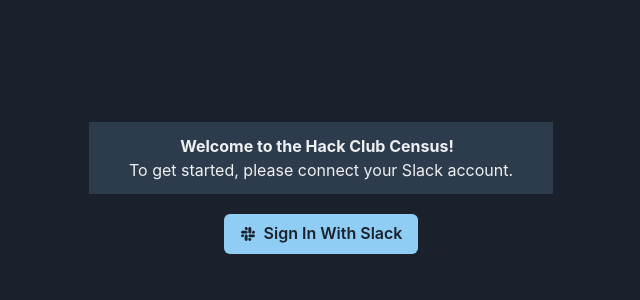
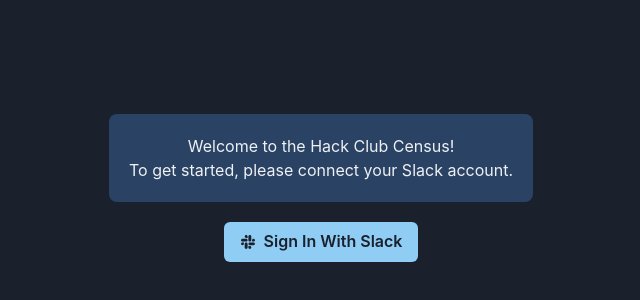
Before and after one commit to hackclub/census, a Next.js app: page / in a window 1280 px wide. Shown: the part 212-512 px from the top of the page, without its empty margins (319-959 px from the left). Built offline with nearby package versions, Linux system fonts and the light colour scheme; no server answers.

Commit message:
avatar + other questionable changes

```diff
--- a/src/lib/auth.ts
+++ b/src/lib/auth.ts
@@ -4,6 +4,7 @@
 export interface User {
   userId: string;
   userName: string;
+  picture?: string;
 }
 
 export default async function auth(
@@ -18,5 +19,6 @@
   return {
     userId: payload.userId as string,
     userName: payload.userName as string,
+    picture: payload.picture as string,
   };
 }
--- a/src/pages/api/callback.ts
+++ b/src/pages/api/callback.ts
@@ -23,6 +23,7 @@
   const jwt = await new jose.SignJWT({
     userId: claims["https://slack.com/user_id"],
     userName: claims.name,
+    picture: claims.picture,
   })
     .setProtectedHeader({ alg: "HS256" })
     .setIssuedAt()
--- a/src/pages/index.tsx
+++ b/src/pages/index.tsx
@@ -1,11 +1,11 @@
 import {
-  Alert,
-  AlertDescription,
-  AlertTitle,
   Box,
   Button,
   ButtonGroup,
   Flex,
+  Text,
+  Image,
+  Heading,
 } from "@chakra-ui/react";
 import { FaArrowRight, FaSlack } from "react-icons/fa";
 import Link from "next/link";
@@ -21,12 +21,28 @@
     return (
       <Flex alignItems="center" justifyContent="center" height="100vh">
         <Box textAlign="center">
-          <Alert flexDirection="column" status="info" mb={5} px={10}>
-            <AlertTitle>Welcome to the Hack Club Census!</AlertTitle>
-            <AlertDescription>
-              You're signed in as {user.userName}.
-            </AlertDescription>
-          </Alert>
+          <Flex
+            mb={5}
+            p={5}
+            alignItems="center"
+            bg="blue.800"
+            borderRadius="lg"
+          >
+            {user.picture && (
+              <Image
+                boxSize={12}
+                borderRadius="lg"
+                src={user.picture}
+                alt={user.userName}
+                mr={3}
+              />
+            )}
+
+            <Flex direction="column" alignItems="start">
+              <Text>Signed in as</Text>
+              <Heading fontSize={30}>{user.userName}</Heading>
+            </Flex>
+          </Flex>
 
           <ButtonGroup spacing={4}>
             <Link href="/logout" passHref>
@@ -50,12 +66,17 @@
     return (
       <Flex alignItems="center" justifyContent="center" height="100vh">
         <Box textAlign="center">
-          <Alert flexDirection="column" status="info" mb={5} px={10}>
-            <AlertTitle>Welcome to the Hack Club Census!</AlertTitle>
-            <AlertDescription>
-              To get started, please connect your Slack account.
-            </AlertDescription>
-          </Alert>
+          <Flex
+            mb={5}
+            p={5}
+            alignItems="center"
+            bg="blue.800"
+            borderRadius="lg"
+            direction="column"
+          >
+            <Text>Welcome to the Hack Club Census!</Text>
+            <Text>To get started, please connect your Slack account.</Text>
+          </Flex>
 
           <Link href="/login" passHref>
             <Button
```
